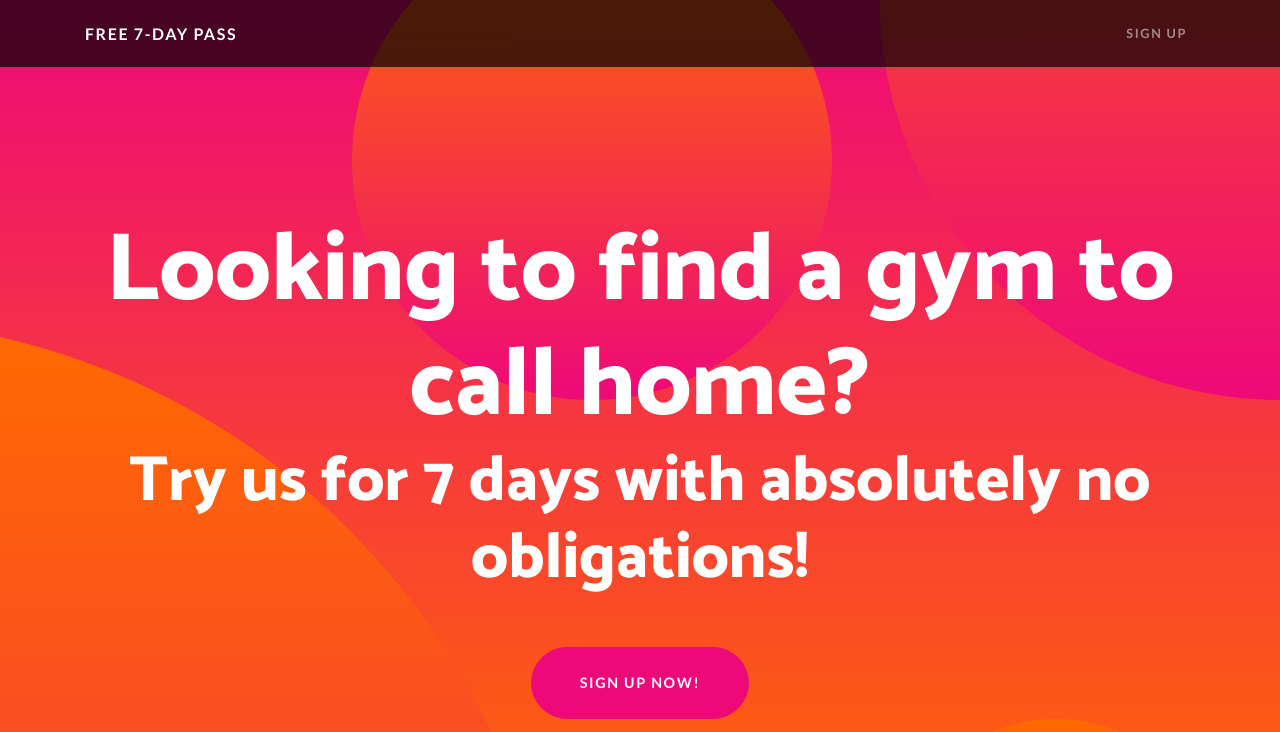
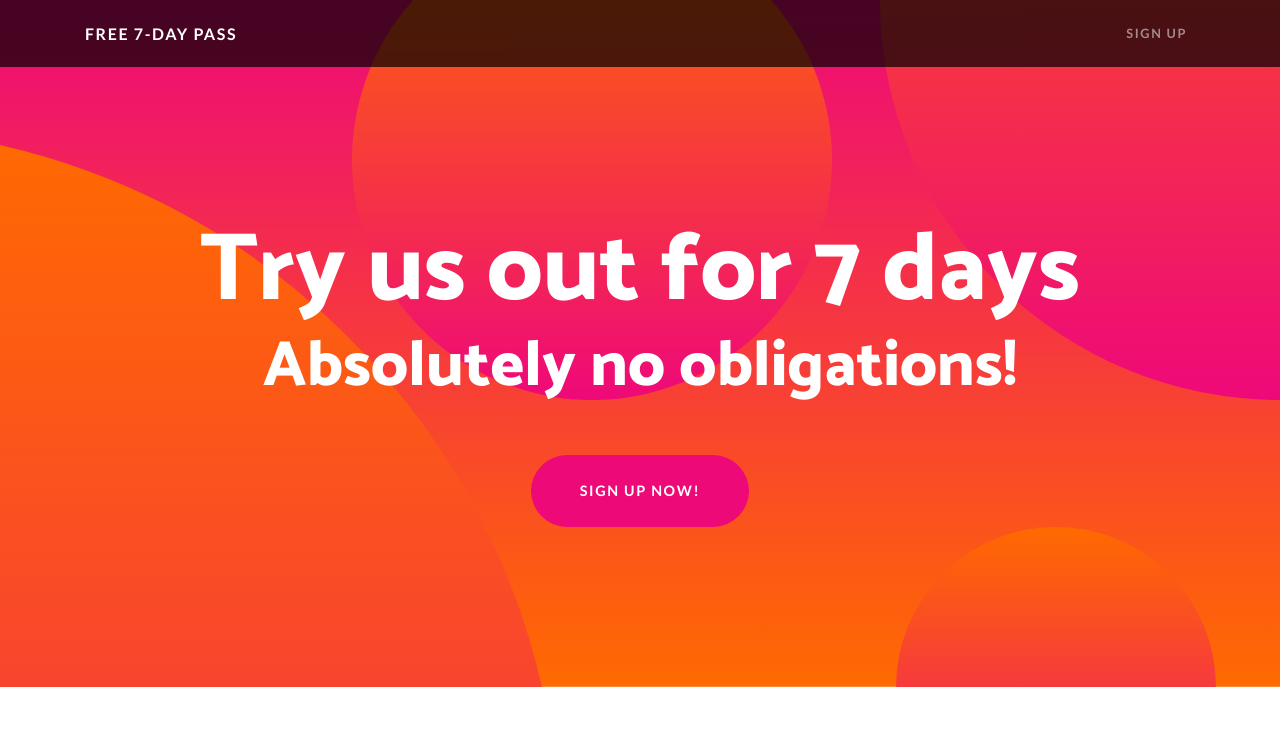
Before and after one commit to evostrength/7-day-pass, a website: page index.html in a window 1280 px wide. Shown: the top 732 px of the page. Drawn offline with Linux system fonts and the light colour scheme.

Commit message:
Update index.html

```diff
--- a/index.html
+++ b/index.html
@@ -47,8 +47,8 @@
     <header class="masthead text-center text-white">
       <div class="masthead-content">
         <div class="container">
-          <h1 class="masthead-heading mb-0">Looking to find a gym to call home?</h1>
-          <h2 class="masthead-subheading mb-0">Try us for 7 days with absolutely no obligations!</h2>
+          <h1 class="masthead-heading mb-0">Try us out for 7 days</h1>
+          <h2 class="masthead-subheading mb-0">Absolutely no obligations!</h2>
           <a href="#" class="btn btn-primary btn-xl rounded-pill mt-5">Sign Up Now!</a>
         </div>
       </div>
```
